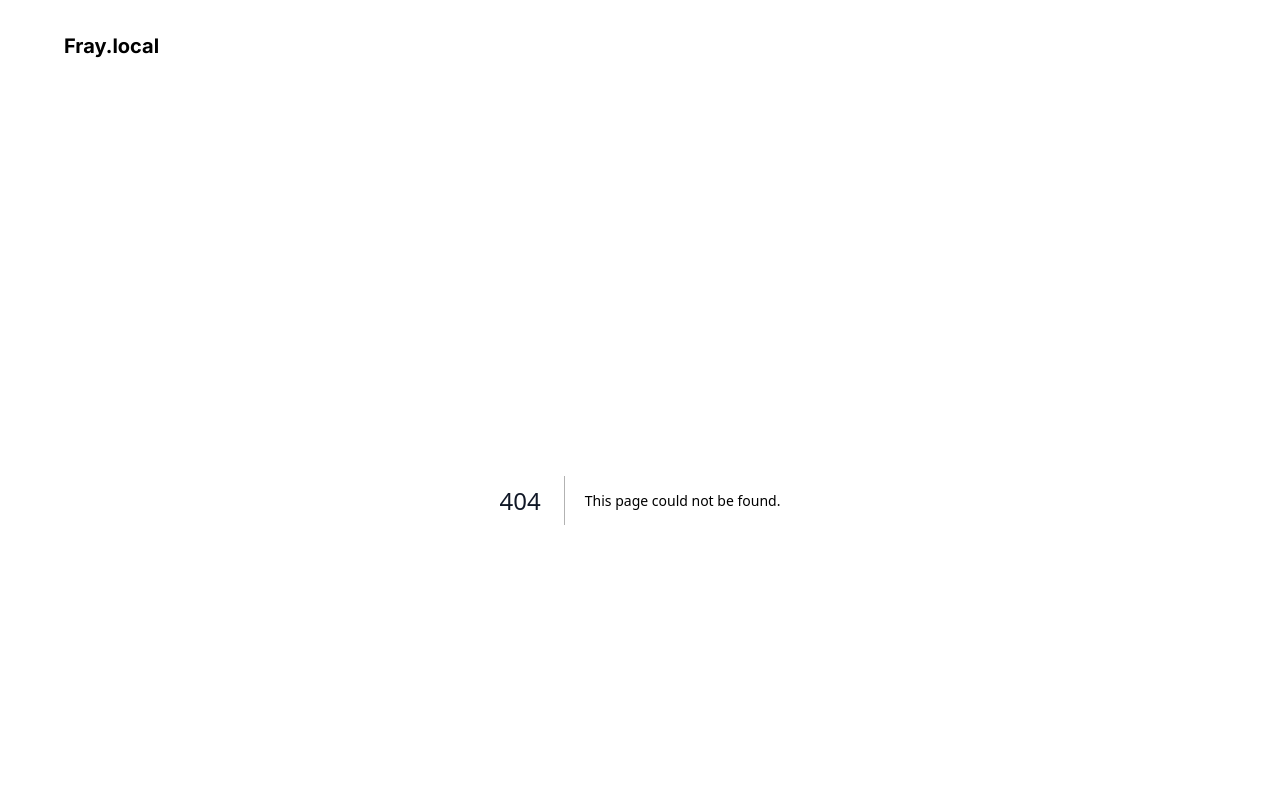
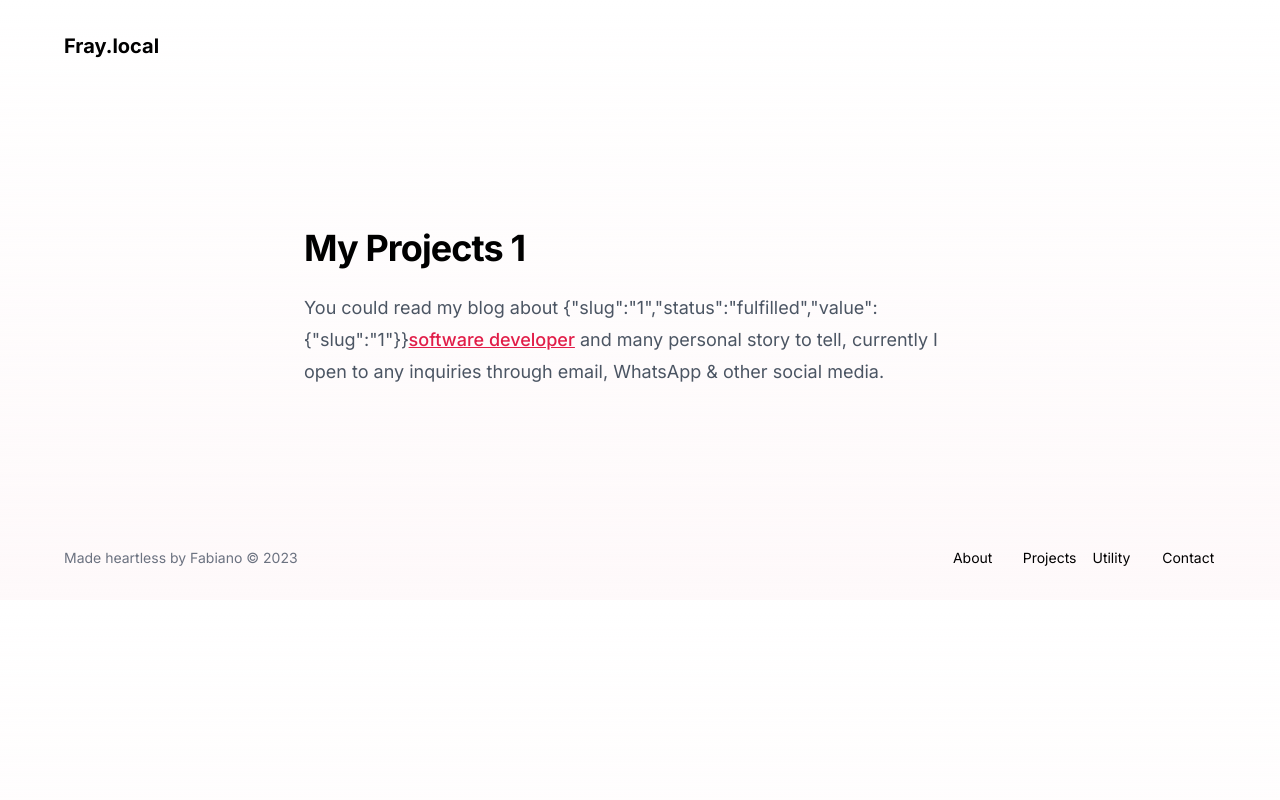
Before and after one commit to sabakodev/next-13-template, a Next.js app: page /projects/1 in a window 1280 px wide. Before the commit this address had no page. Shown: the top 800 px of the page. Built offline with nearby package versions, Linux system fonts and the light colour scheme.

Commit message:
add project child page

```diff
--- /dev/null
+++ b/src/app/projects/[slug]/page.tsx
@@ -0,0 +1,40 @@
+"use client"
+
+import { Fragment } from 'react'
+
+import Image from 'next/image'
+import Link from 'next/link'
+
+import {
+	BriefcaseIcon,
+	CalendarIcon,
+	CheckIcon,
+	ChevronDownIcon,
+	CurrencyDollarIcon,
+	LinkIcon,
+	MapPinIcon,
+	PencilIcon,
+} from '@heroicons/react/20/solid'
+import { Menu, Transition } from '@headlessui/react'
+
+function classNames(...classes: string[]) {
+	return classes.filter(Boolean).join(' ')
+}
+
+export default function ProjectItem({ params }) {
+	return (
+		<main>
+			<div className="py-24 sm:py-32">
+				<div className="mx-auto max-w-7xl px-6 lg:px-8">
+					<div className="mx-auto max-w-2xl">
+						<h2 className="text-3xl font-bold tracking-tight sm:text-4xl">My Projects {params.slug} </h2>
+						<p className="mt-6 text-lg leading-8">
+							You could read my blog about {JSON.stringify(params)}
+							<Link className="content-link" href="https://fabianoo.net/">software developer</Link> and many personal story to tell, currently I open to any inquiries through email, WhatsApp & other social media.
+						</p>
+					</div>
+				</div>
+			</div>
+		</main>
+	)
+}
```
